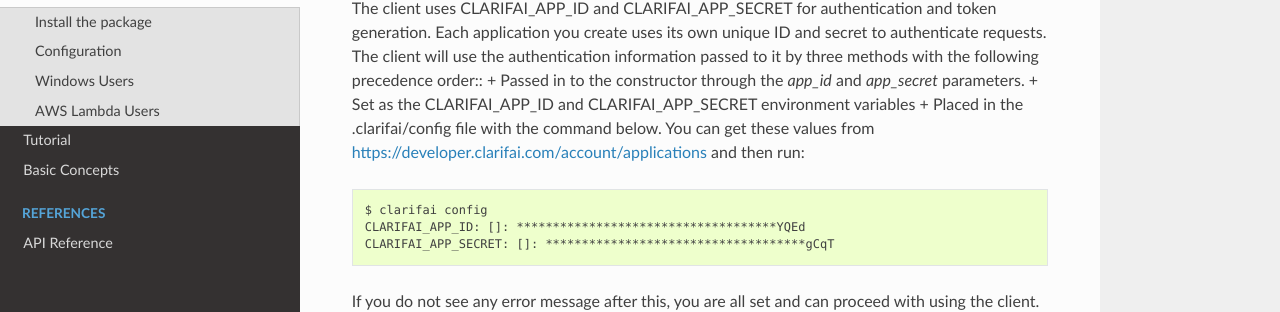
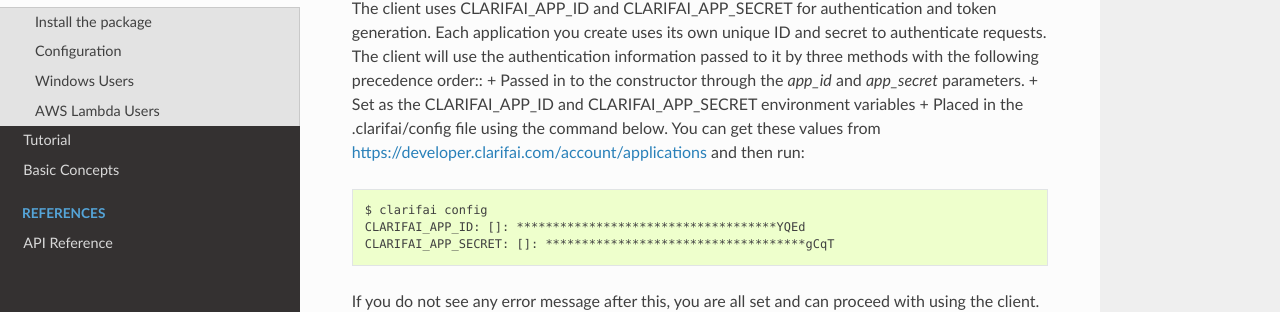
Before and after one commit to Clarifai/clarifai-python, a Sphinx documentation site: the page built from docs/install.rst, in a window 1280 px wide and 900 px high, scrolled down 467 px. Shown: the part 187-499 px from the top of the window. Built offline with Sphinx 7.4.7 and the Read the Docs theme 2.0.0, drawn with Linux system fonts in a browser that asks for light colours.

Commit message:
tiny doc wording fix

```diff
--- a/docs/install.rst
+++ b/docs/install.rst
@@ -24,7 +24,7 @@
 The client will use the authentication information passed to it by three methods with the following precedence order::
 + Passed in to the constructor through the `app_id` and `app_secret` parameters.
 + Set as the CLARIFAI_APP_ID and CLARIFAI_APP_SECRET environment variables
-+ Placed in the .clarifai/config file with the command below.
++ Placed in the .clarifai/config file using the command below.
 You can get these values from https://developer.clarifai.com/account/applications and then run::
 
    $ clarifai config
```
